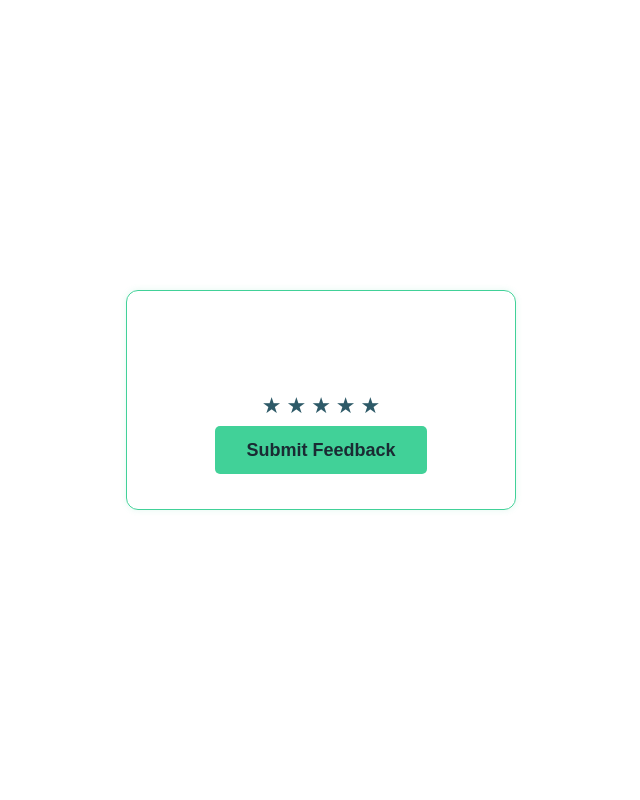
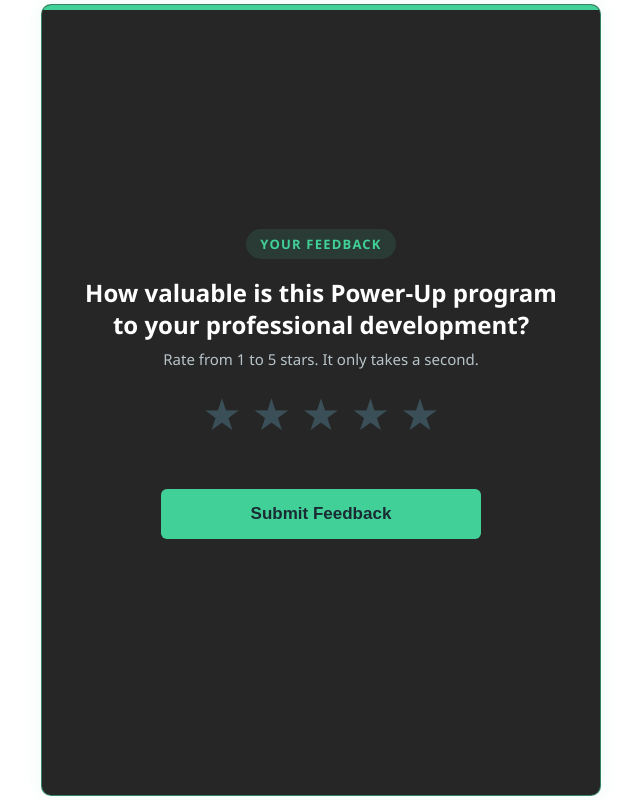
Before and after one commit to GlobalMarketingOperation/PowerUpHome, a plain HTML site: page index.html in a window 1280 px wide. Shown: the whole page, without its empty margins (319-959 px from the left). Drawn offline with Linux system fonts and the light colour scheme.

Commit message:
Refactor feedback form styles and functionality

```diff
--- a/index.html
+++ b/index.html
@@ -8,95 +8,183 @@
   :root {
     --accent: #41D198;
     --accent-hover: #5FE0AC;
+    --accent-soft: rgba(65, 209, 152, 0.12);
     --text: #FFFFFF;
+    --text-muted: #B8C4C9;
     --btn-text: #1A2B33;
-    --star-inactive: #2E5A68;
+    --star-inactive: #3A4F57;
     --error: #FF8A80;
+    --card-bg: #262626;
   }
   * { box-sizing: border-box; }
   html, body {
     margin: 0;
     padding: 0;
+    height: 100%;
     background: transparent;
     font-family: "Segoe UI", Arial, sans-serif;
+  }
+  body {
     display: flex;
-    align-items: center;
+    align-items: stretch;
     justify-content: center;
-    min-height: 100%;
+    padding: 4px;
   }
   .card {
-    background: rgba(255,255,255,0.03);
-    border: 1px solid var(--accent);
-    border-radius: 12px;
-    padding: 14px 18px;
+    width: 100%;
+    max-width: 560px;
+    min-height: 100%;
+    background: var(--card-bg);
+    border: 1px solid rgba(65, 209, 152, 0.55);
+    border-radius: 10px;
+    padding: 32px 36px;
+    display: flex;
+    flex-direction: column;
+    justify-content: center;
+    align-items: center;
     text-align: center;
-    max-width: 390px;
-    width: 100%;
-    box-shadow: 0 0 6px rgba(65, 209, 152, 0.15);
-    backdrop-filter: blur(4px);
+    box-shadow: 0 0 18px rgba(65, 209, 152, 0.10);
+    position: relative;
+    overflow: hidden;
+  }
+  /* Green accent bar on top */
+  .card::before {
+    content: "";
+    position: absolute;
+    top: 0; left: 0; right: 0;
+    height: 5px;
+    background: var(--accent);
+  }
+  .eyebrow {
+    display: inline-block;
+    background: var(--accent-soft);
+    color: var(--accent);
+    font-size: 13px;
+    font-weight: 600;
+    letter-spacing: 1.2px;
+    text-transform: uppercase;
+    padding: 6px 14px;
+    border-radius: 20px;
+    margin-bottom: 18px;
   }
   .card h2 {
     color: var(--text);
-    font-size: 19.5px;
+    font-size: 24px;
     line-height: 1.35;
-    margin: 0 0 10px 0;
+    margin: 0 0 8px 0;
     font-weight: 600;
+  }
+  .subtitle {
+    color: var(--text-muted);
+    font-size: 15px;
+    margin: 0 0 24px 0;
   }
   .stars {
     display: flex;
     justify-content: center;
-    gap: 5px;
-    margin-bottom: 11px;
+    gap: 10px;
+    margin-bottom: 8px;
   }
   .star {
-    font-size: 22px;
+    background: none;
+    border: none;
+    padding: 0;
+    font-size: 44px;
     line-height: 1;
     color: var(--star-inactive);
     cursor: pointer;
     transition: color 0.15s ease, transform 0.15s ease;
-    user-select: none;
   }
-  .star.active,
-  .star.hover {
+  .star:focus-visible {
+    outline: 2px solid var(--accent);
+    outline-offset: 4px;
+    border-radius: 4px;
+  }
+  .star.active {
     color: var(--accent);
-    transform: scale(1.08);
+    transform: scale(1.1);
+  }
+  .rating-label {
+    color: var(--accent);
+    font-size: 15px;
+    font-weight: 600;
+    min-height: 22px;
+    margin-bottom: 22px;
   }
   .submit-btn {
+    width: 100%;
+    max-width: 320px;
     background: var(--accent);
     color: var(--btn-text);
     border: none;
-    border-radius: 5px;
-    padding: 13.5px 31.5px;
-    font-size: 18px;
-    font-weight: 600;
+    border-radius: 6px;
+    padding: 15px 24px;
+    font-size: 17px;
+    font-weight: 700;
     cursor: pointer;
     transition: background 0.15s ease, transform 0.1s ease;
   }
   .submit-btn:hover { background: var(--accent-hover); }
-  .submit-btn:active { transform: scale(0.97); }
+  .submit-btn:active { transform: scale(0.98); }
   .submit-btn:disabled { opacity: 0.5; cursor: not-allowed; }
   .status {
-    margin-top: 7px;
-    font-size: 16.5px;
+    margin-top: 12px;
+    font-size: 15px;
     color: var(--accent);
-    min-height: 14px;
+    min-height: 20px;
   }
   .status.error { color: var(--error); }
+
+  /* Thank-you state */
+  .thanks { display: none; }
+  .card.done .form { display: none; }
+  .card.done .thanks { display: block; }
+  .thanks .check {
+    width: 72px; height: 72px;
+    border-radius: 50%;
+    background: var(--accent);
+    color: var(--btn-text);
+    font-size: 38px;
+    font-weight: 700;
+    display: flex; align-items: center; justify-content: center;
+    margin: 0 auto 18px;
+  }
+  .thanks h2 { margin-bottom: 8px; }
+
+  /* Smaller screens */
+  @media (max-width: 480px) {
+    .card { padding: 24px 18px; }
+    .card h2 { font-size: 20px; }
+    .star { font-size: 36px; }
+  }
 </style>
 </head>
 <body>
 
-  <div class="card">
-    <h2>How valuable is this Power-Up program to your professional development?</h2>
-    <div class="stars" id="stars">
-      <span class="star" data-value="1">★</span>
-      <span class="star" data-value="2">★</span>
-      <span class="star" data-value="3">★</span>
-      <span class="star" data-value="4">★</span>
-      <span class="star" data-value="5">★</span>
+  <div class="card" id="card">
+    <div class="form">
+      <span class="eyebrow">Your feedback</span>
+      <h2>How valuable is this Power-Up program to your professional development?</h2>
+      <p class="subtitle">Rate from 1 to 5 stars. It only takes a second.</p>
+
+      <div class="stars" id="stars" role="radiogroup" aria-label="Rating">
+        <button type="button" class="star" data-value="1" aria-label="1 star">★</button>
+        <button type="button" class="star" data-value="2" aria-label="2 stars">★</button>
+        <button type="button" class="star" data-value="3" aria-label="3 stars">★</button>
+        <button type="button" class="star" data-value="4" aria-label="4 stars">★</button>
+        <button type="button" class="star" data-value="5" aria-label="5 stars">★</button>
+      </div>
+      <div class="rating-label" id="ratingLabel"></div>
+
+      <button type="button" class="submit-btn" id="submitBtn">Submit Feedback</button>
+      <div class="status" id="status" aria-live="polite"></div>
     </div>
-    <button class="submit-btn" id="submitBtn">Submit Feedback</button>
-    <div class="status" id="status"></div>
+
+    <div class="thanks" aria-live="polite">
+      <div class="check">✓</div>
+      <h2>Thanks for your feedback!</h2>
+      <p class="subtitle">Your rating helps us make Power-Up even better.</p>
+    </div>
   </div>
 
 <script>
@@ -106,23 +194,39 @@
   // SharePoint page name
   const PAGE_NAME = "Power-Up Home Page";
 
+  const LABELS = {
+    1: "Not valuable",
+    2: "Slightly valuable",
+    3: "Valuable",
+    4: "Very valuable",
+    5: "Extremely valuable"
+  };
+
   let selectedRating = 0;
+  const card = document.getElementById("card");
   const starEls = document.querySelectorAll(".star");
   const submitBtn = document.getElementById("submitBtn");
   const statusEl = document.getElementById("status");
+  const ratingLabel = document.getElementById("ratingLabel");
 
   function paintStars(value) {
     starEls.forEach(star => {
       const v = parseInt(star.dataset.value, 10);
       star.classList.toggle("active", v <= value);
+      star.setAttribute("aria-checked", v === selectedRating ? "true" : "false");
     });
+    ratingLabel.textContent = value ? LABELS[value] : "";
   }
 
   starEls.forEach(star => {
-    star.addEventListener("mouseenter", () => paintStars(parseInt(star.dataset.value, 10)));
+    const v = parseInt(star.dataset.value, 10);
+    star.setAttribute("role", "radio");
+    star.addEventListener("mouseenter", () => paintStars(v));
     star.addEventListener("mouseleave", () => paintStars(selectedRating));
     star.addEventListener("click", () => {
-      selectedRating = parseInt(star.dataset.value, 10);
+      selectedRating = v;
+      statusEl.textContent = "";
+      statusEl.classList.remove("error");
       paintStars(selectedRating);
     });
   });
@@ -152,8 +256,7 @@
       });
       if (!response.ok) throw new Error("Request failed");
 
-      statusEl.textContent = "Thanks for your feedback!";
-      submitBtn.textContent = "Submitted";
+      card.classList.add("done");
     } catch (error) {
       statusEl.textContent = "Something went wrong. Please try again.";
       statusEl.classList.add("error");
```
